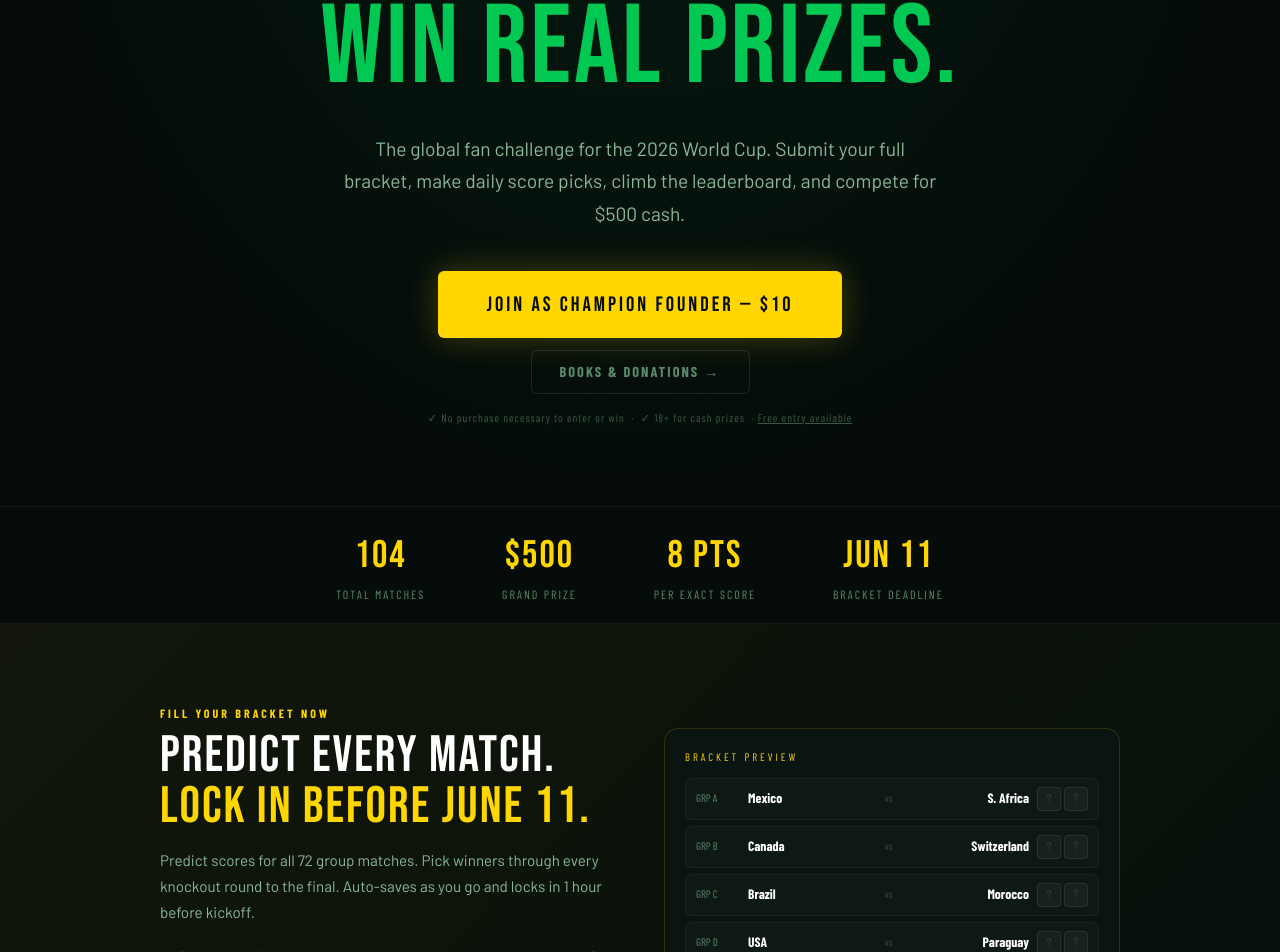
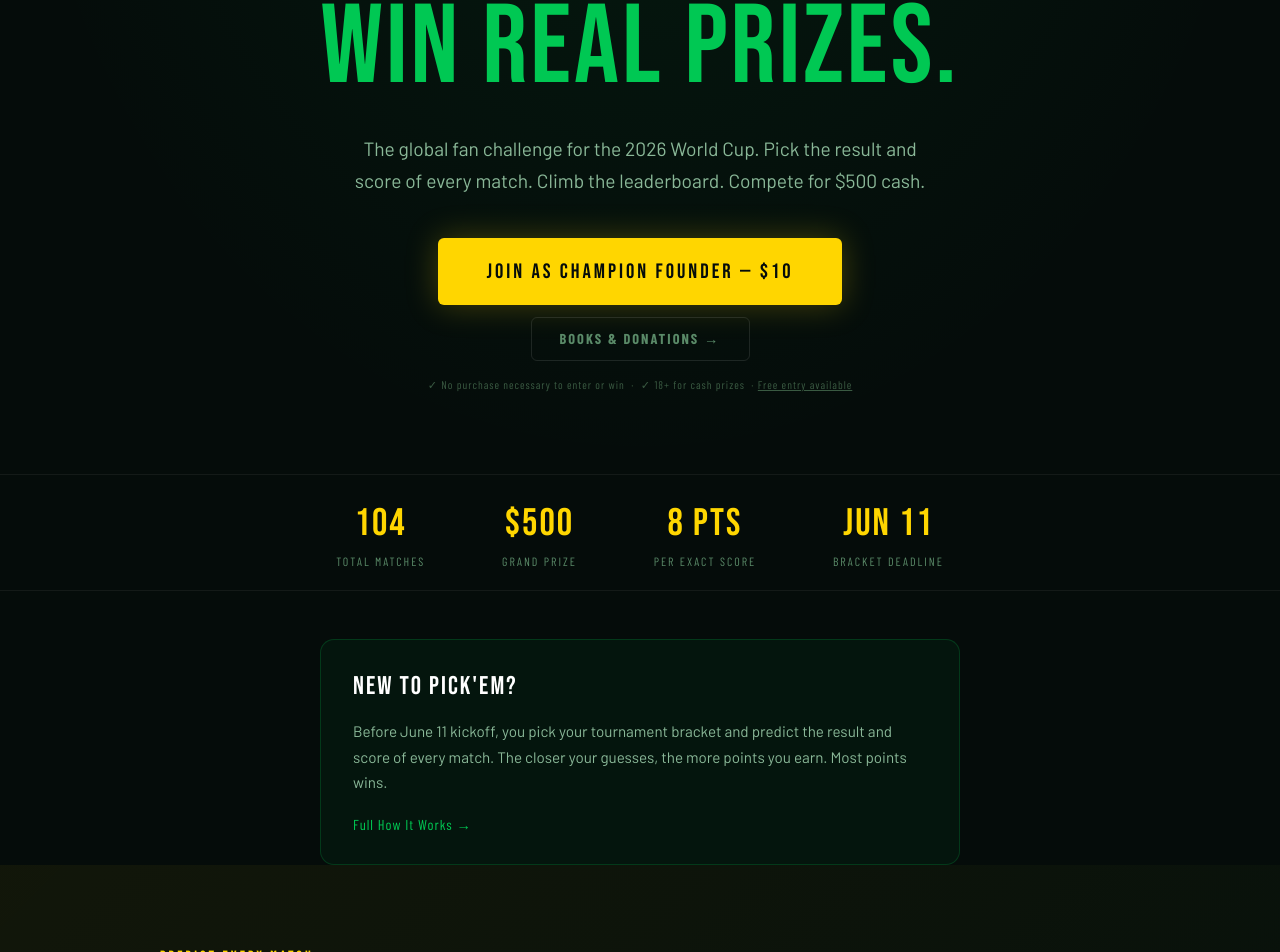
Before and after one commit to thomasjbartley-creator/wcfc-platform, a Next.js app: page / in a window 1280 px wide. Shown: the part 369-1321 px from the top of the page. Built offline with nearby package versions, Linux system fonts and the light colour scheme.

Commit message:
Reframe homepage: kill Plus prize card, score prediction first, bracket as bonus, add pick-em explainer

```diff
--- a/app/page.tsx
+++ b/app/page.tsx
@@ -33,7 +33,7 @@ export default function Home() {
           WIN REAL PRIZES.
         </h1>
         <p style={{ fontFamily: "'Barlow'", fontSize: 'clamp(1rem,2vw,1.2rem)', color: '#8ab898', maxWidth: '600px', margin: '0 auto 40px', lineHeight: 1.7 }}>
-          The global fan challenge for the 2026 World Cup. Submit your full bracket, make daily score picks, climb the leaderboard, and compete for $500 cash.
+          The global fan challenge for the 2026 World Cup. Pick the result and score of every match. Climb the leaderboard. Compete for $500 cash.
         </p>
 
         {/* CTAs */}
@@ -61,13 +61,24 @@ export default function Home() {
         ))}
       </div>
 
-      {/* BRACKET CHALLENGE */}
+      {/* NEW TO PICK'EM? */}
+      <section style={{ padding: '48px 24px 0' }}>
+        <div style={{ maxWidth: '640px', margin: '0 auto', background: 'rgba(0,200,83,0.05)', border: '1px solid rgba(0,200,83,0.2)', borderRadius: '14px', padding: '28px 32px' }}>
+          <div style={{ fontFamily: "'Bebas Neue'", fontSize: '1.6rem', color: 'white', letterSpacing: '2px', marginBottom: '12px' }}>New to Pick&apos;em?</div>
+          <p style={{ fontFamily: "'Barlow'", fontSize: '0.95rem', color: '#8ab898', lineHeight: 1.7, marginBottom: '16px' }}>
+            Before June 11 kickoff, you pick your tournament bracket and predict the result and score of every match. The closer your guesses, the more points you earn. Most points wins.
+          </p>
+          <Link href="/how-it-works" style={{ fontFamily: "'Barlow Condensed'", fontSize: '0.9rem', color: '#00C853', letterSpacing: '1px', textDecoration: 'none' }}>Full How It Works →</Link>
+        </div>
+      </section>
+
+      {/* PREDICT EVERY MATCH */}
       <section style={{ padding: '80px 24px', background: 'linear-gradient(135deg,rgba(255,214,0,0.05),rgba(0,200,83,0.02))' }}>
         <div style={{ maxWidth: '960px', margin: '0 auto', display: 'grid', gridTemplateColumns: 'repeat(auto-fit, minmax(300px, 1fr))', gap: '48px', alignItems: 'center' }}>
           <div>
-            <div style={{ fontFamily: "'Barlow Condensed'", fontSize: '0.75rem', fontWeight: 700, color: '#FFD600', letterSpacing: '3px', marginBottom: '8px' }}>FILL YOUR BRACKET NOW</div>
+            <div style={{ fontFamily: "'Barlow Condensed'", fontSize: '0.75rem', fontWeight: 700, color: '#FFD600', letterSpacing: '3px', marginBottom: '8px' }}>PREDICT EVERY MATCH</div>
             <div style={{ fontFamily: "'Bebas Neue'", fontSize: 'clamp(2rem,5vw,3.2rem)', color: 'white', letterSpacing: '2px', lineHeight: 1, marginBottom: '16px' }}>
-              Predict Every Match.<br /><span style={{ color: '#FFD600' }}>Lock In Before June 11.</span>
+              Pick the result and score of every match.<br /><span style={{ color: '#FFD600' }}>Lock in your full tournament before June 11.</span>
             </div>
             <p style={{ fontFamily: "'Barlow'", fontSize: '0.95rem', color: '#8ab898', lineHeight: 1.7, marginBottom: '20px' }}>
               Predict scores for all 72 group matches. Pick winners through every knockout round to the final. Auto-saves as you go and locks in 1 hour before kickoff.
@@ -90,7 +101,7 @@ export default function Home() {
           </div>
           {/* Bracket preview */}
           <div style={{ background: '#0a1410', border: '1px solid rgba(255,214,0,0.15)', borderRadius: '14px', padding: '20px' }}>
-            <div style={{ fontFamily: "'Barlow Condensed'", fontSize: '0.68rem', color: '#FFD600', letterSpacing: '3px', marginBottom: '12px' }}>BRACKET PREVIEW</div>
+            <div style={{ fontFamily: "'Barlow Condensed'", fontSize: '0.68rem', color: '#FFD600', letterSpacing: '3px', marginBottom: '12px' }}>TOURNAMENT PICK-EM BRACKET PREVIEW</div>
             {[['A','Mexico','S. Africa'],['B','Canada','Switzerland'],['C','Brazil','Morocco'],['D','USA','Paraguay'],['I','France','Senegal'],['J','Argentina','Algeria']].map(([g,h,a]) => (
               <div key={g} style={{ display: 'flex', alignItems: 'center', gap: '8px', padding: '8px 10px', marginBottom: '6px', background: 'rgba(255,255,255,0.02)', border: '1px solid rgba(255,255,255,0.05)', borderRadius: '7px' }}>
                 <span style={{ fontFamily: "'Barlow Condensed'", fontSize: '0.68rem', color: '#5a8a68', minWidth: '44px' }}>GRP {g}</span>
@@ -116,8 +127,8 @@ export default function Home() {
         </div>
         <div style={{ display: 'grid', gridTemplateColumns: 'repeat(auto-fit, minmax(260px, 1fr))', gap: '20px' }}>
           {[
-            { n: '01', title: 'Submit Your Bracket', desc: 'Predict scores for all 72 group matches and pick winners through the knockout rounds. Lock in before June 11.' },
-            { n: '02', title: 'Daily Score Picks', desc: 'Predict exact scores for every match before kickoff. Up to 8 points for an exact score. Streak bonuses for consecutive days.' },
+            { n: '01', title: 'Predict Every Score', desc: 'Pick the result and score of every match. Closer guess = more points.' },
+            { n: '02', title: 'Fill Your Tournament Bracket', desc: 'Bonus picks: pick winners through the knockout rounds. Lock in before June 11.' },
             { n: '03', title: 'Climb the Leaderboard', desc: 'Compete on the global individual leaderboard and the country leaderboard. Premium fans compete for $500 grand prize.' },
           ].map(s => (
             <div key={s.n} style={{ background: '#0a1410', border: '1px solid rgba(255,255,255,0.07)', borderRadius: '14px', padding: '28px' }}>
@@ -143,7 +154,6 @@ export default function Home() {
             {[
               { label: 'Grand Prize', amt: '$500', tier: 'Premium', color: '#FFD600' },
               { label: 'Weekly Prize', amt: '$100', tier: 'Premium', color: '#00C853' },
-              { label: 'Weekly Prize', amt: '$50', tier: 'Plus', color: '#4FC3F7' },
               { label: 'Country Prize', amt: 'Trophy', tier: 'All tiers', color: '#FF9800' },
             ].map(p => (
               <div key={p.label} style={{ background: '#0a1410', border: `1px solid ${p.color}30`, borderRadius: '12px', padding: '24px' }}>
@@ -156,7 +166,7 @@ export default function Home() {
           <div style={{ background: 'rgba(255,214,0,0.06)', border: '1px solid rgba(255,214,0,0.2)', borderRadius: '12px', padding: '28px 32px', marginBottom: '32px' }}>
             <div style={{ fontFamily: "'Bebas Neue'", fontSize: '1.6rem', color: 'white', letterSpacing: '2px', marginBottom: '8px' }}>Champion Founder — $10</div>
             <div style={{ fontFamily: "'Barlow Condensed'", fontSize: '0.88rem', color: '#8ab898', lineHeight: 1.6, marginBottom: '16px' }}>
-              One-time founding membership. Locks in $3/entry forever. +25 bonus points. Name on the Founding Wall. Includes $2 donation to youth fútbol. Price increases at June 11 kickoff.
+              One-time founding membership. Includes all future tournament entries — no fees ever. +25 bonus points. Name on the Founding Wall. Includes $2 donation to youth fútbol. Price increases at June 11 kickoff.
             </div>
             <Link href="/auth/signup?plan=champion" style={{ display: 'inline-block', padding: '14px 36px', background: '#FFD600', color: '#050C0A', fontFamily: "'Bebas Neue'", fontSize: '1rem', letterSpacing: '3px', borderRadius: '6px', textDecoration: 'none' }}>
               JOIN AS CHAMPION FOUNDER →
```
